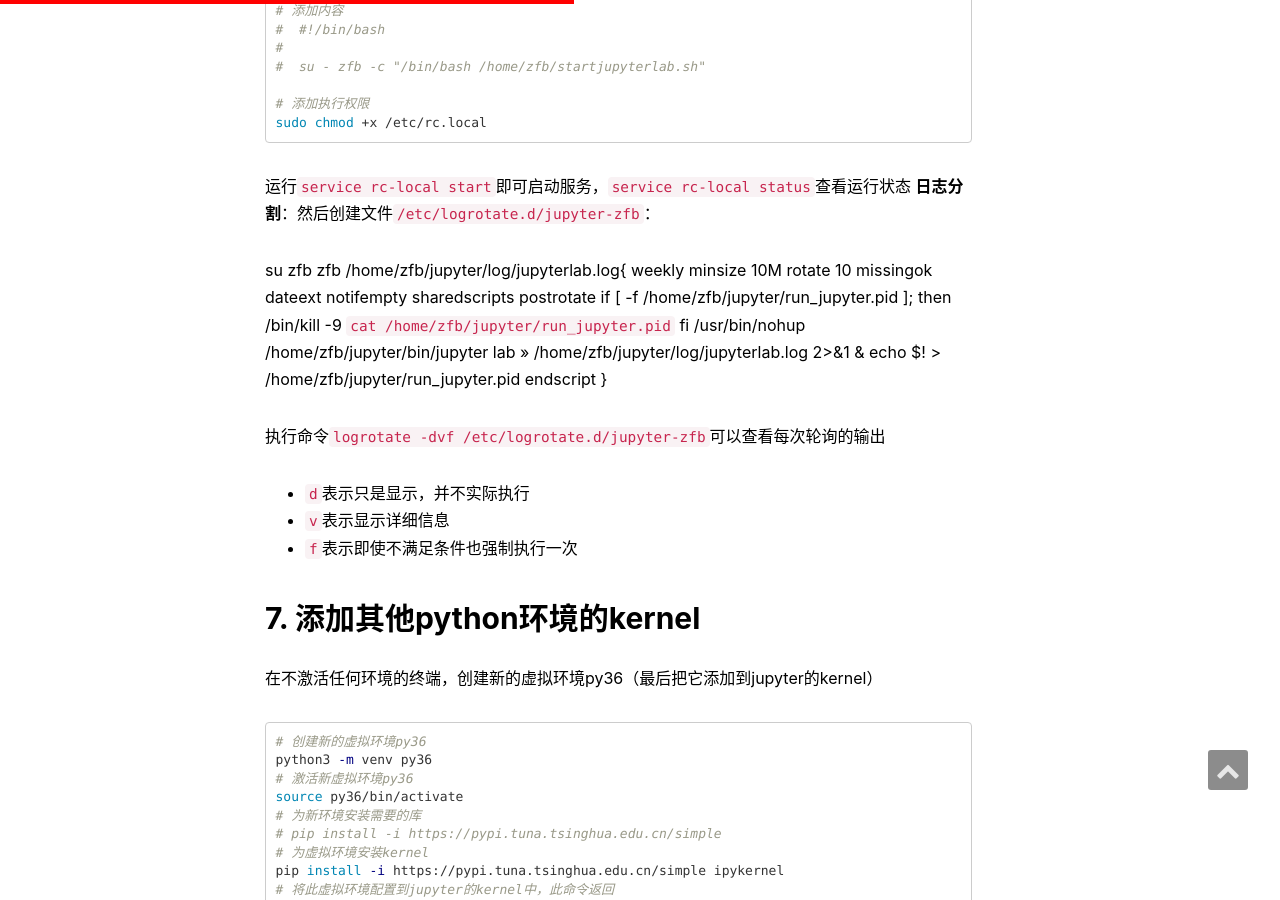
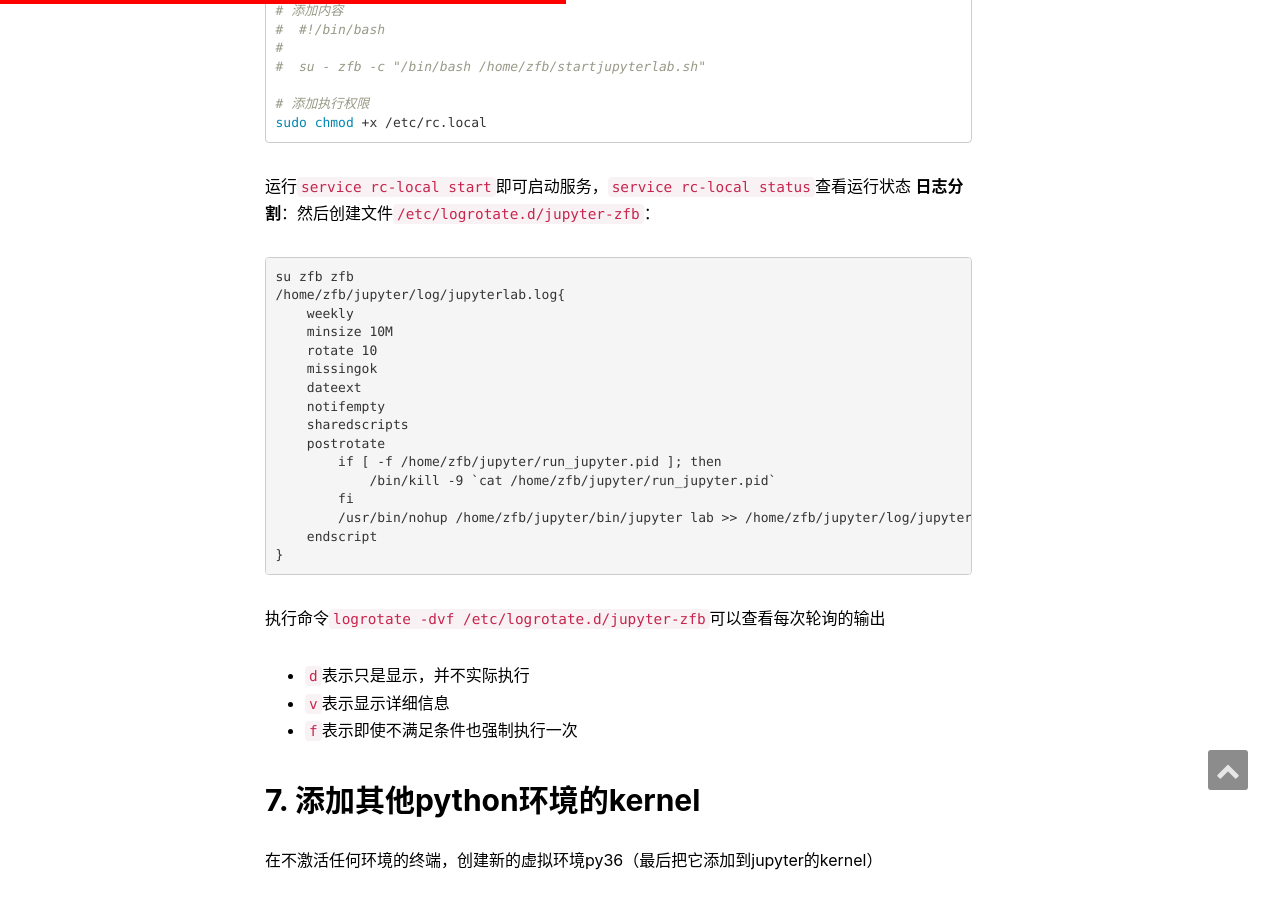
Before and after one commit to zfb132/zfb132.github.com, a Jekyll site: the page built from _posts/2020-08-02-install_jupyter_lab.md, in a window 1280 px wide and 900 px high, scrolled down 5780 px. Built offline with Jekyll 4.4.1, drawn with Linux system fonts in a browser that asks for light colours; nearby versions of some CDN libraries; comment, search, counter and statistics services are not loaded.

Commit message:
还原代码高亮

````diff
--- a/_posts/2020-08-02-install_jupyter_lab.md
+++ b/_posts/2020-08-02-install_jupyter_lab.md
@@ -197,7 +197,7 @@ sudo chmod +x /etc/rc.local
 ```
 运行`service rc-local start`即可启动服务，`service rc-local status`查看运行状态
 **日志分割**：然后创建文件`/etc/logrotate.d/jupyter-zfb`：
-{% raw %}
+```txt
 su zfb zfb
 /home/zfb/jupyter/log/jupyterlab.log{
     weekly
@@ -214,7 +214,7 @@ su zfb zfb
         /usr/bin/nohup /home/zfb/jupyter/bin/jupyter lab >> /home/zfb/jupyter/log/jupyterlab.log 2>&1 & echo $! > /home/zfb/jupyter/run_jupyter.pid
     endscript
 }
-{% endraw %}
+```
 
 执行命令`logrotate -dvf /etc/logrotate.d/jupyter-zfb`可以查看每次轮询的输出
 * `d`表示只是显示，并不实际执行
@@ -367,7 +367,7 @@ local_port = 8888
 custom_domains = lab.example.cn
 ```
 如果要使用frp内网穿透的同时又给它设置域名，则域名解析记录添加一条名称为lab的A记录到腾讯云主机的IP（frps），在腾讯云主机再添加一个nginx项：
-{% raw %}
+```txt
     server{
         listen 80;
         # 如果需要ssl，参考https://blog.whuzfb.cn/blog/2020/07/07/web_https/
@@ -420,7 +420,7 @@ custom_domains = lab.example.cn
         #     proxy_read_timeout    86400;
         # }
     }
-{% endraw %}
+```
 
 ## 10. VSCode连接jupyter
 由于jupyterlab可以运行在本地指定端口，所以可以通过IP和端口在客户自己浏览器进行远程开发（保证远程服务器的`jupyter lab`开机自启服务），这在局域网内很方便，但是对于没有公网IP的话，就无法使用此功能
````
